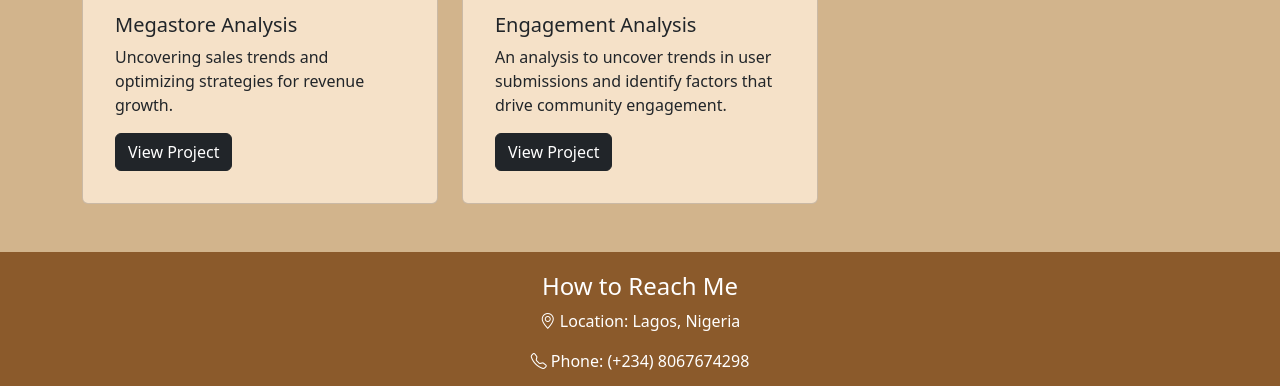
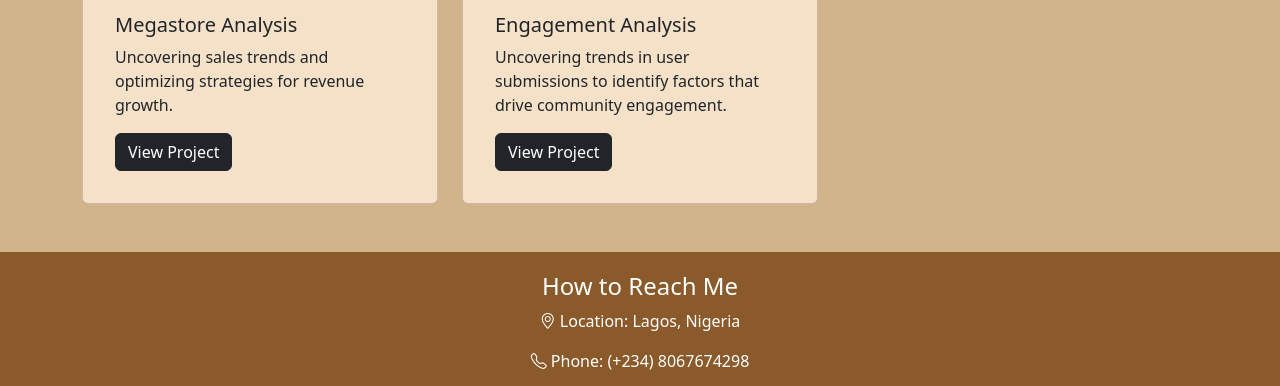
Before and after one commit to Folawalker/oladejoabdulbasit, a plain HTML site: page index.html in a window 1280 px wide. Shown: the part 949-1335 px from the top of the page. Drawn offline with nearby package versions, Linux system fonts and the light colour scheme.

Commit message:
Update index.html

```diff
--- a/index.html
+++ b/index.html
@@ -120,7 +120,7 @@
                 },
                 {
                     title: "Engagement Analysis",
-                    description: "An analysis to uncover trends in user submissions and identify factors that drive community engagement.",
+                    description: "Uncovering trends in user submissions to identify factors that drive community engagement.",
                     image: "https://github.com/Folawalker/Exploring-Hacker-News-Posts/blob/main/engagement.jpg?raw=true",
                     link: "https://github.com/Folawalker/Exploring-Hacker-News-Posts"
                 }
```
